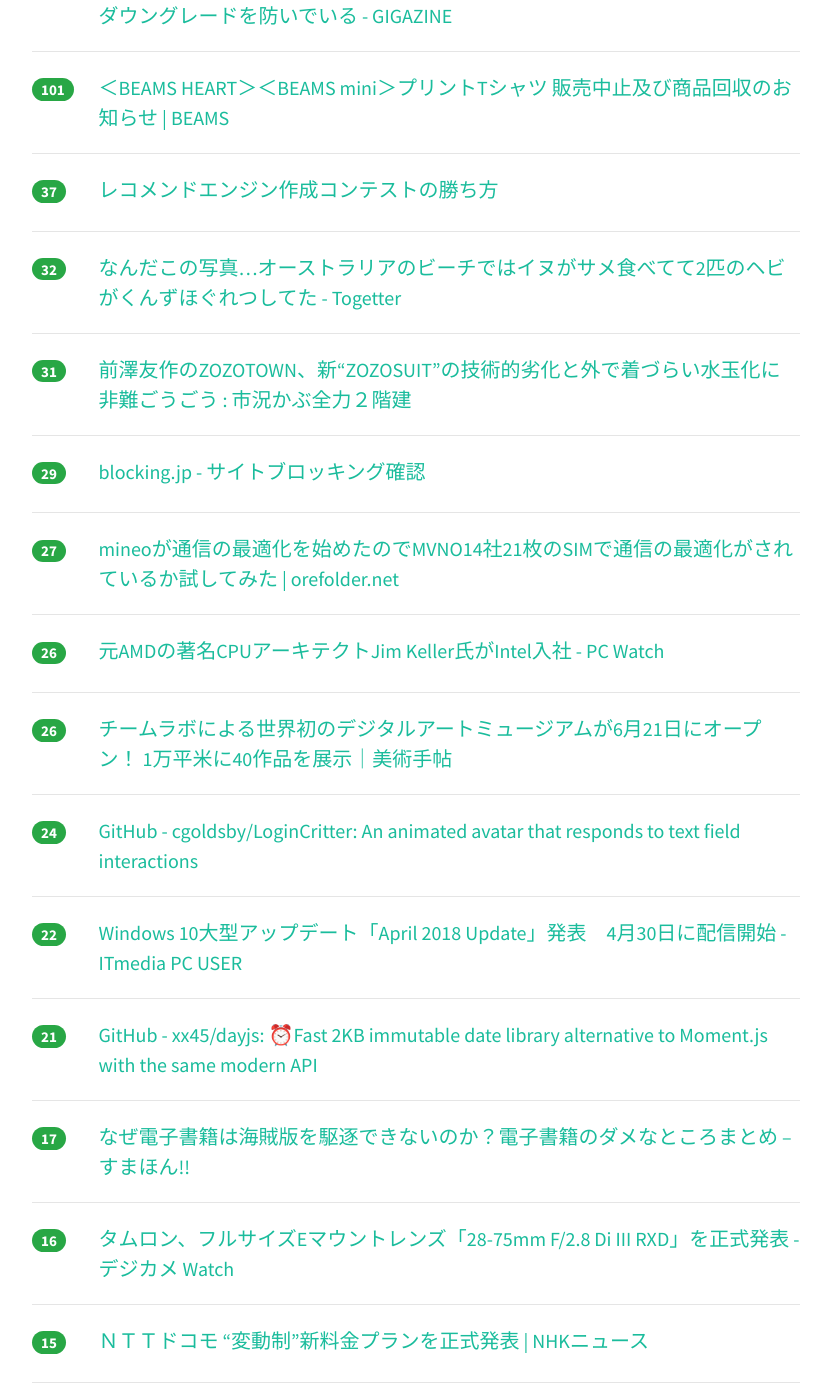
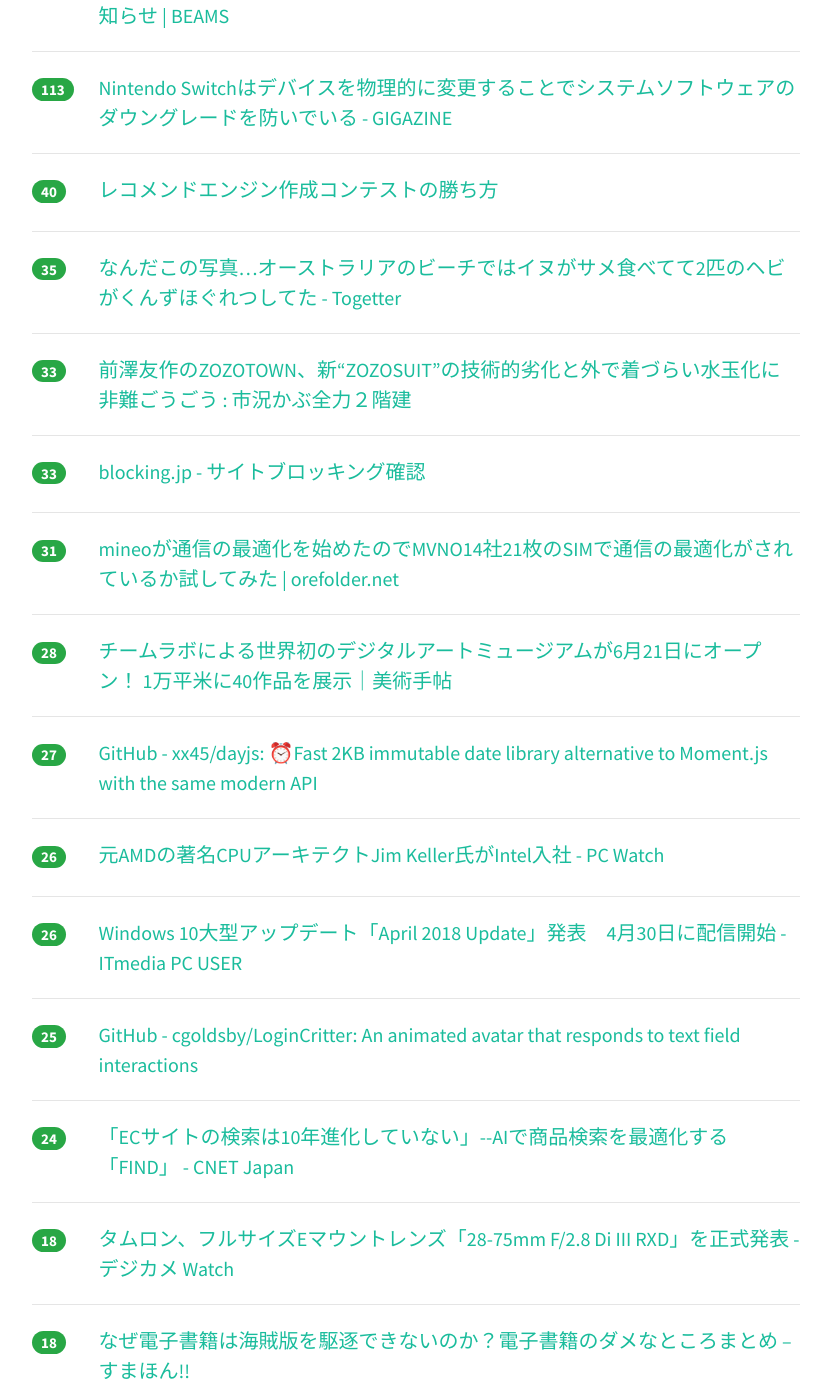
Before and after one commit to yatta47/hatena-matome-site, a Jekyll site: the page built from _posts/2018-04-28-hatena.md, in a window 1280 px wide and 1400 px high, scrolled down 424 px. Shown: the whole window, without its empty margins (224-1055 px from the left). Built offline with Jekyll 4.4.1, drawn with Linux system fonts in a browser that asks for light colours; nearby versions of some CDN libraries; some of the changed text lies outside the part shown.

Commit message:
Updated 2018-04-28

```diff
--- a/_posts/2018-04-28-hatena.md
+++ b/_posts/2018-04-28-hatena.md
@@ -1,44 +1,54 @@
 ---
 layout: post
 title:  "2018-04-28 はてぶIT"
-date:   2018-04-28 12:01:05
+date:   2018-04-28 13:02:10
 tags: [it-hotentry]
 ---
-27 件のデータあり
+30 件のデータあり
 
 <hr><div class="row">
-<div class="col-1"><span class="badge badge-pill badge-success h2">103</span></div>
+<div class="col-1"><span class="badge badge-pill badge-success h2">121</span></div>
+<div class="col-11"><a href='http://www.beams.co.jp/company/information/detail/229' target='_blank'>＜BEAMS HEART＞＜BEAMS mini＞プリントTシャツ 販売中止及び商品回収のお知らせ | BEAMS</a></div>
+</div>
+<hr>
+<div class="row">
+<div class="col-1"><span class="badge badge-pill badge-success h2">113</span></div>
 <div class="col-11"><a href='https://gigazine.net/news/20180427-switch-prevent-downgrade-blowing-fuses/' target='_blank'>Nintendo Switchはデバイスを物理的に変更することでシステムソフトウェアのダウングレードを防いでいる - GIGAZINE</a></div>
 </div>
 <hr>
 <div class="row">
-<div class="col-1"><span class="badge badge-pill badge-success h2">101</span></div>
-<div class="col-11"><a href='http://www.beams.co.jp/company/information/detail/229' target='_blank'>＜BEAMS HEART＞＜BEAMS mini＞プリントTシャツ 販売中止及び商品回収のお知らせ | BEAMS</a></div>
-</div>
-<hr>
-<div class="row">
-<div class="col-1"><span class="badge badge-pill badge-success h2">37</span></div>
+<div class="col-1"><span class="badge badge-pill badge-success h2">40</span></div>
 <div class="col-11"><a href='https://www.slideshare.net/ShunNukui/ss-94997937' target='_blank'>レコメンドエンジン作成コンテストの勝ち方</a></div>
 </div>
 <hr>
 <div class="row">
-<div class="col-1"><span class="badge badge-pill badge-success h2">32</span></div>
+<div class="col-1"><span class="badge badge-pill badge-success h2">35</span></div>
 <div class="col-11"><a href='https://togetter.com/li/1222023' target='_blank'>なんだこの写真…オーストラリアのビーチではイヌがサメ食べてて2匹のヘビがくんずほぐれつしてた - Togetter</a></div>
 </div>
 <hr>
 <div class="row">
-<div class="col-1"><span class="badge badge-pill badge-success h2">31</span></div>
+<div class="col-1"><span class="badge badge-pill badge-success h2">33</span></div>
 <div class="col-11"><a href='http://kabumatome.doorblog.jp/archives/65906721.html' target='_blank'>前澤友作のZOZOTOWN、新“ZOZOSUIT”の技術的劣化と外で着づらい水玉化に非難ごうごう : 市況かぶ全力２階建</a></div>
 </div>
 <hr>
 <div class="row">
-<div class="col-1"><span class="badge badge-pill badge-success h2">29</span></div>
+<div class="col-1"><span class="badge badge-pill badge-success h2">33</span></div>
 <div class="col-11"><a href='http://blocking.jp/' target='_blank'>blocking.jp - サイトブロッキング確認</a></div>
 </div>
 <hr>
 <div class="row">
+<div class="col-1"><span class="badge badge-pill badge-success h2">31</span></div>
+<div class="col-11"><a href='https://www.orefolder.net/blog/2018/04/mineo-data-optimization/' target='_blank'>mineoが通信の最適化を始めたのでMVNO14社21枚のSIMで通信の最適化がされているか試してみた | orefolder.net</a></div>
+</div>
+<hr>
+<div class="row">
+<div class="col-1"><span class="badge badge-pill badge-success h2">28</span></div>
+<div class="col-11"><a href='https://bijutsutecho.com/news/14713/' target='_blank'>チームラボによる世界初のデジタルアートミュージアムが6月21日にオープン！ 1万平米に40作品を展示｜美術手帖</a></div>
+</div>
+<hr>
+<div class="row">
 <div class="col-1"><span class="badge badge-pill badge-success h2">27</span></div>
-<div class="col-11"><a href='https://www.orefolder.net/blog/2018/04/mineo-data-optimization/' target='_blank'>mineoが通信の最適化を始めたのでMVNO14社21枚のSIMで通信の最適化がされているか試してみた | orefolder.net</a></div>
+<div class="col-11"><a href='https://github.com/xx45/dayjs' target='_blank'>GitHub - xx45/dayjs: ⏰Fast 2KB immutable date library alternative to Moment.js with the same modern API</a></div>
 </div>
 <hr>
 <div class="row">
@@ -48,32 +58,32 @@ tags: [it-hotentry]
 <hr>
 <div class="row">
 <div class="col-1"><span class="badge badge-pill badge-success h2">26</span></div>
-<div class="col-11"><a href='https://bijutsutecho.com/news/14713/' target='_blank'>チームラボによる世界初のデジタルアートミュージアムが6月21日にオープン！ 1万平米に40作品を展示｜美術手帖</a></div>
+<div class="col-11"><a href='http://www.itmedia.co.jp/pcuser/articles/1804/28/news016.html' target='_blank'>Windows 10大型アップデート「April 2018 Update」発表　4月30日に配信開始 - ITmedia PC USER</a></div>
+</div>
+<hr>
+<div class="row">
+<div class="col-1"><span class="badge badge-pill badge-success h2">25</span></div>
+<div class="col-11"><a href='https://github.com/cgoldsby/LoginCritter' target='_blank'>GitHub - cgoldsby/LoginCritter: An animated avatar that responds to text field interactions</a></div>
 </div>
 <hr>
 <div class="row">
 <div class="col-1"><span class="badge badge-pill badge-success h2">24</span></div>
-<div class="col-11"><a href='https://github.com/cgoldsby/LoginCritter' target='_blank'>GitHub - cgoldsby/LoginCritter: An animated avatar that responds to text field interactions</a></div>
+<div class="col-11"><a href='https://japan.cnet.com/article/35118464/' target='_blank'>「ECサイトの検索は10年進化していない」--AIで商品検索を最適化する「FIND」 - CNET Japan</a></div>
 </div>
 <hr>
 <div class="row">
-<div class="col-1"><span class="badge badge-pill badge-success h2">22</span></div>
-<div class="col-11"><a href='http://www.itmedia.co.jp/pcuser/articles/1804/28/news016.html' target='_blank'>Windows 10大型アップデート「April 2018 Update」発表　4月30日に配信開始 - ITmedia PC USER</a></div>
+<div class="col-1"><span class="badge badge-pill badge-success h2">18</span></div>
+<div class="col-11"><a href='https://dc.watch.impress.co.jp/docs/news/1119151.html' target='_blank'>タムロン、フルサイズEマウントレンズ「28-75mm F/2.8 Di III RXD」を正式発表 - デジカメ Watch</a></div>
 </div>
 <hr>
 <div class="row">
-<div class="col-1"><span class="badge badge-pill badge-success h2">21</span></div>
-<div class="col-11"><a href='https://github.com/xx45/dayjs' target='_blank'>GitHub - xx45/dayjs: ⏰Fast 2KB immutable date library alternative to Moment.js with the same modern API</a></div>
-</div>
-<hr>
-<div class="row">
-<div class="col-1"><span class="badge badge-pill badge-success h2">17</span></div>
+<div class="col-1"><span class="badge badge-pill badge-success h2">18</span></div>
 <div class="col-11"><a href='https://smhn.info/201804-denshi-shoseki-no-damena-tokoro-matome' target='_blank'>なぜ電子書籍は海賊版を駆逐できないのか？電子書籍のダメなところまとめ – すまほん!!</a></div>
 </div>
 <hr>
 <div class="row">
 <div class="col-1"><span class="badge badge-pill badge-success h2">16</span></div>
-<div class="col-11"><a href='https://dc.watch.impress.co.jp/docs/news/1119151.html' target='_blank'>タムロン、フルサイズEマウントレンズ「28-75mm F/2.8 Di III RXD」を正式発表 - デジカメ Watch</a></div>
+<div class="col-11"><a href='https://pc.watch.impress.co.jp/docs/news/1119691.html' target='_blank'>恵安、Windows 10 Pro搭載でSSDを増設できる35,000円の14型ノート - PC Watch</a></div>
 </div>
 <hr>
 <div class="row">
@@ -82,8 +92,13 @@ tags: [it-hotentry]
 </div>
 <hr>
 <div class="row">
-<div class="col-1"><span class="badge badge-pill badge-success h2">14</span></div>
-<div class="col-11"><a href='https://pc.watch.impress.co.jp/docs/news/1119691.html' target='_blank'>恵安、Windows 10 Pro搭載でSSDを増設できる35,000円の14型ノート - PC Watch</a></div>
+<div class="col-1"><span class="badge badge-pill badge-success h2">15</span></div>
+<div class="col-11"><a href='https://cloudplatform-jp.googleblog.com/2018/04/ntt-docomo-ai-taxi-tensorflow.html' target='_blank'>Google Cloud Platform Japan 公式ブログ: NTT ドコモ「AIタクシー」を支える TensorFlow と需要予測モデル</a></div>
+</div>
+<hr>
+<div class="row">
+<div class="col-1"><span class="badge badge-pill badge-success h2">13</span></div>
+<div class="col-11"><a href='https://togetter.com/li/1222176' target='_blank'>昭和40年 南極観測船『ふじ』が初めての南極でペンギンに翻弄される様子がじわじわくる「優しい世界」 - Togetter</a></div>
 </div>
 <hr>
 <div class="row">
@@ -92,8 +107,18 @@ tags: [it-hotentry]
 </div>
 <hr>
 <div class="row">
+<div class="col-1"><span class="badge badge-pill badge-success h2">13</span></div>
+<div class="col-11"><a href='http://photo.yodobashi.com/sony/focus/genealogy/' target='_blank'>It's a α - 「α」と「SONY」のマリアージュ、その歴史を紐解く。 | フォトヨドバシ</a></div>
+</div>
+<hr>
+<div class="row">
 <div class="col-1"><span class="badge badge-pill badge-success h2">12</span></div>
-<div class="col-11"><a href='https://cloudplatform-jp.googleblog.com/2018/04/ntt-docomo-ai-taxi-tensorflow.html' target='_blank'>Google Cloud Platform Japan 公式ブログ: NTT ドコモ「AIタクシー」を支える TensorFlow と需要予測モデル</a></div>
+<div class="col-11"><a href='https://connpass.com/event/86371/' target='_blank'>エンジニアと弁護士の雑談会 - connpass</a></div>
+</div>
+<hr>
+<div class="row">
+<div class="col-1"><span class="badge badge-pill badge-success h2">11</span></div>
+<div class="col-11"><a href='https://qiita.com/piacere/items/6714e1440e3f25fb46a1' target='_blank'>ExcelからElixirをマスター#1：行の「並べ替え」と「絞り込み」 - Qiita</a></div>
 </div>
 <hr>
 <div class="row">
@@ -103,17 +128,12 @@ tags: [it-hotentry]
 <hr>
 <div class="row">
 <div class="col-1"><span class="badge badge-pill badge-success h2">11</span></div>
-<div class="col-11"><a href='https://connpass.com/event/86371/' target='_blank'>エンジニアと弁護士の雑談会 - connpass</a></div>
-</div>
-<hr>
-<div class="row">
-<div class="col-1"><span class="badge badge-pill badge-success h2">11</span></div>
 <div class="col-11"><a href='http://www.youtube.com/watch?v=ouef18CtxFU' target='_blank'>cero / 魚の骨 鳥の羽根【OFFICIAL MUSIC VIDEO】</a></div>
 </div>
 <hr>
 <div class="row">
 <div class="col-1"><span class="badge badge-pill badge-success h2">11</span></div>
-<div class="col-11"><a href='http://photo.yodobashi.com/sony/focus/genealogy/' target='_blank'>It's a α - 「α」と「SONY」のマリアージュ、その歴史を紐解く。 | フォトヨドバシ</a></div>
+<div class="col-11"><a href='https://pc.watch.impress.co.jp/docs/news/1119750.html' target='_blank'>Windows 10 April Update 2018として次期アップデートが4月30日公開 - PC Watch</a></div>
 </div>
 <hr>
 <div class="row">
@@ -123,21 +143,16 @@ tags: [it-hotentry]
 <hr>
 <div class="row">
 <div class="col-1"><span class="badge badge-pill badge-success h2">8</span></div>
-<div class="col-11"><a href='https://togetter.com/li/1222176' target='_blank'>昭和40年 南極観測船『ふじ』が初めての南極でペンギンに翻弄される様子がじわじわくる「優しい世界」 - Togetter</a></div>
-</div>
-<hr>
-<div class="row">
-<div class="col-1"><span class="badge badge-pill badge-success h2">8</span></div>
-<div class="col-11"><a href='https://qiita.com/piacere/items/6714e1440e3f25fb46a1' target='_blank'>ExcelからElixirをマスター#1：行の「並べ替え」と「絞り込み」 - Qiita</a></div>
+<div class="col-11"><a href='http://twitter.com/realdonaldtrump/status/989820401596366849' target='_blank'>Donald J. Trumpさんのツイート: "KOREAN WAR TO END! The United States, and all of its GREAT people, should be very proud of what is now taking place in Korea!"</a></div>
 </div>
 <hr>
 <div class="row">
 <div class="col-1"><span class="badge badge-pill badge-success h2">7</span></div>
-<div class="col-11"><a href='http://twitter.com/realdonaldtrump/status/989820401596366849' target='_blank'>Donald J. Trumpさんのツイート: "KOREAN WAR TO END! The United States, and all of its GREAT people, should be very proud of what is now taking place in Korea!"</a></div>
+<div class="col-11"><a href='https://gigazine.net/news/20180428-cloud9-aws-ide/' target='_blank'>超お手軽にペアプログラミングも可能なプログラミング環境が構築できるAWSの「Cloud9」を使ってみた - GIGAZINE</a></div>
 </div>
 <hr>
 <div class="row">
-<div class="col-1"><span class="badge badge-pill badge-success h2">6</span></div>
-<div class="col-11"><a href='https://pc.watch.impress.co.jp/docs/news/1119750.html' target='_blank'>Windows 10 April Update 2018として次期アップデートが4月30日公開 - PC Watch</a></div>
+<div class="col-1"><span class="badge badge-pill badge-success h2">7</span></div>
+<div class="col-11"><a href='https://cloud.watch.impress.co.jp/docs/news/1119618.html' target='_blank'>グーグル、Google Cloudで実現するマイクロサービスアーキテクチャを説明 - クラウド Watch</a></div>
 </div>
 <hr>
```
